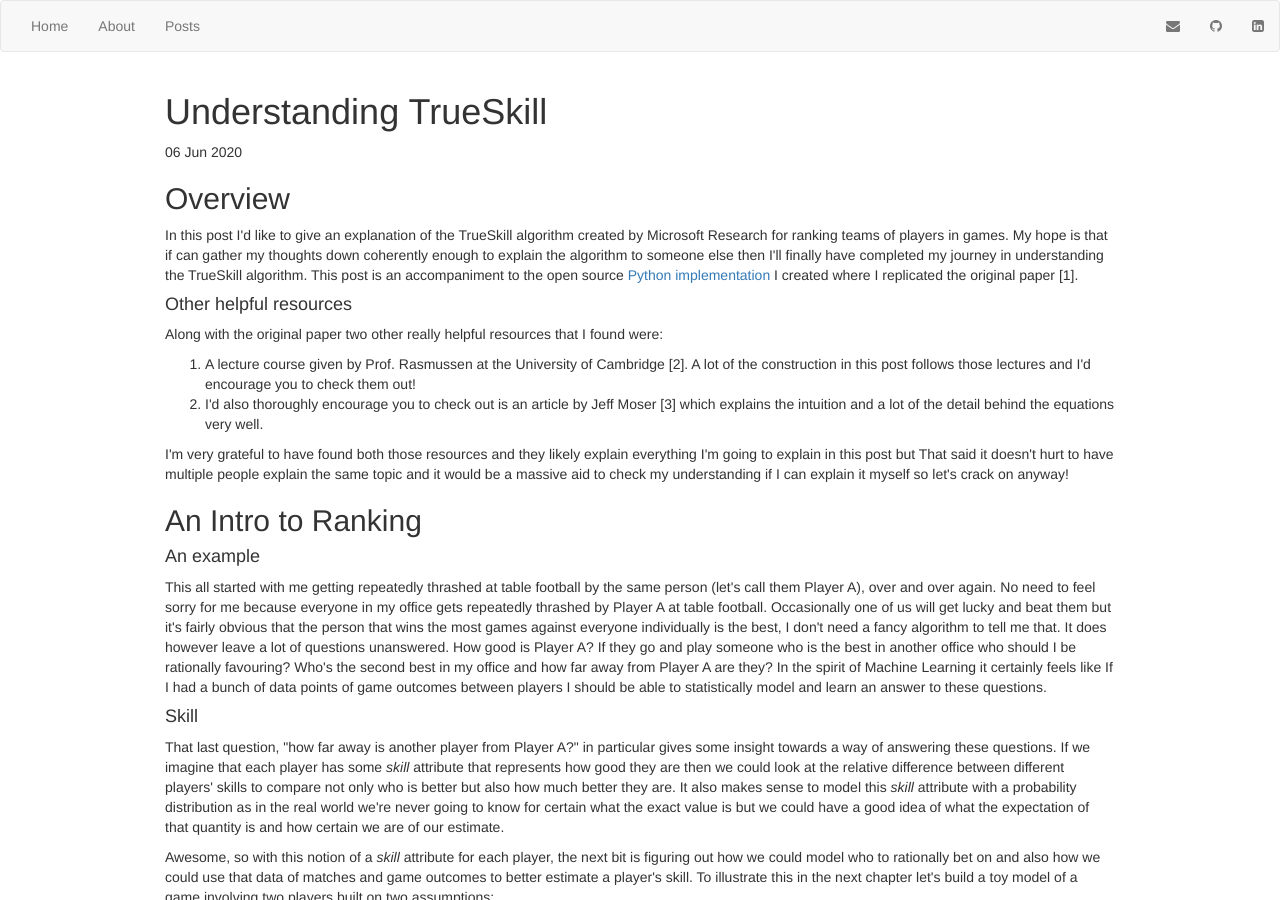
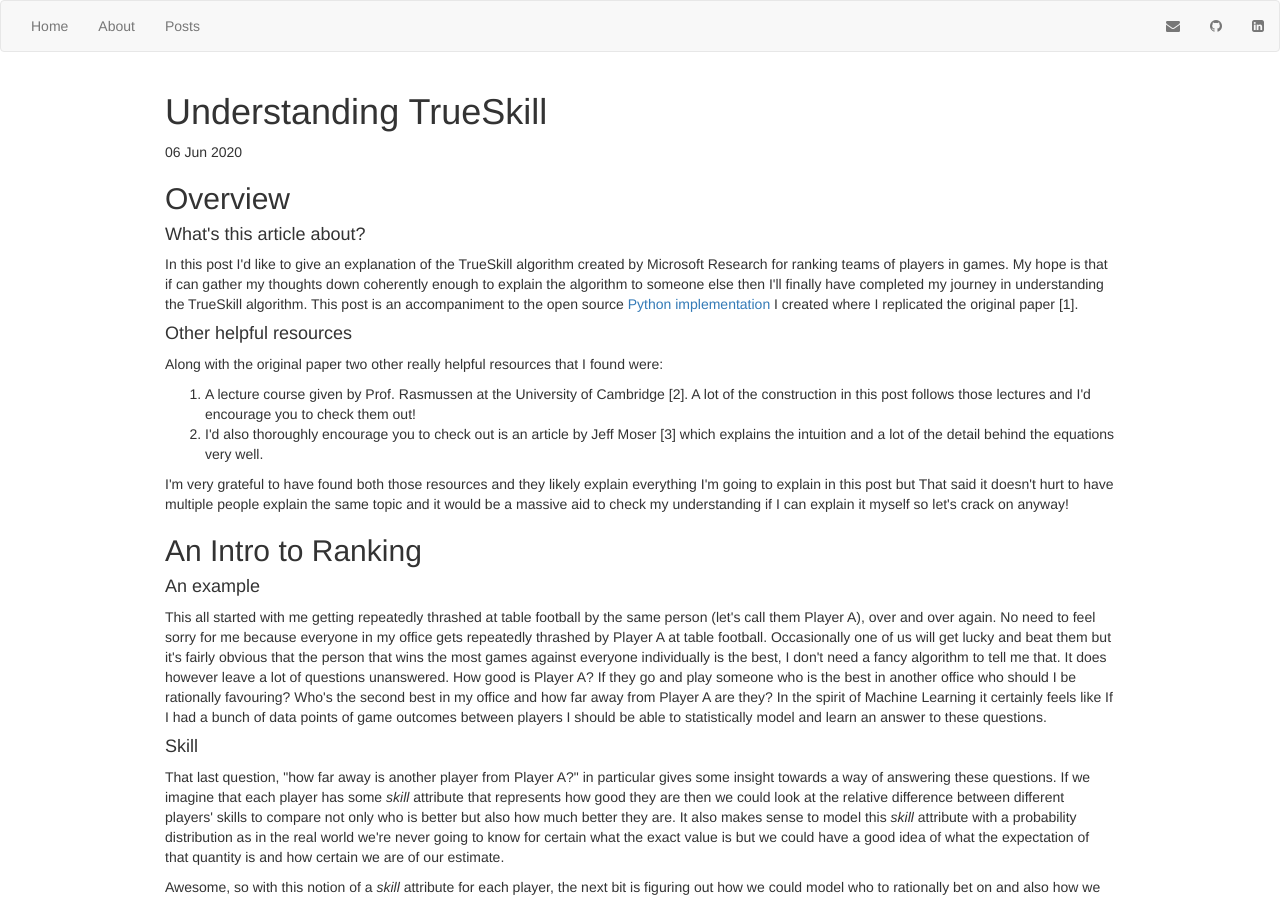
Before and after one commit to Nush395/Nush395.github.io, a Jekyll site: the page built from _posts/2020-06-06-true-skill.html, in a window 1280 px wide and 900 px high. Built offline with Jekyll 4.4.1, drawn with Linux system fonts in a browser that asks for light colours; formulas are drawn with MathJax 3.

Commit message:
Minor additions to TrueSkill.

```diff
--- a/_posts/2020-06-06-true-skill.html
+++ b/_posts/2020-06-06-true-skill.html
@@ -6,6 +6,9 @@ date: 2020-06-06
 <h2>
     Overview
 </h2>
+<h4>
+    What's this article about?
+</h4>
 <p>
     In this post I'd like to give an explanation of the TrueSkill algorithm created by Microsoft Research for ranking
     teams of players in games. My hope is that if can gather my thoughts down coherently enough to explain the algorithm to
```
